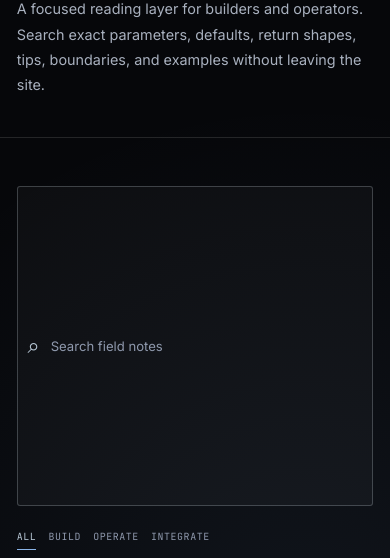
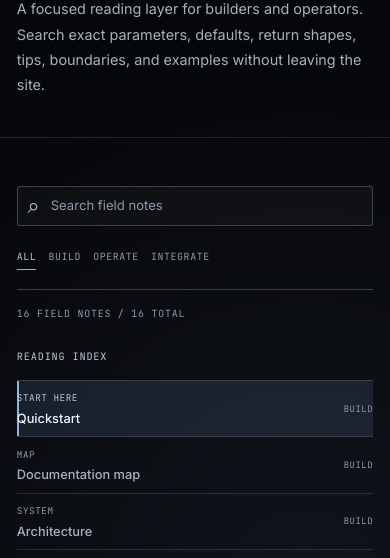
Before and after one commit to alertxsto/luminary-memory, a plain HTML site: page website/docs.html in a window 390 px wide. Shown: the part 269-827 px from the top of the page. Drawn offline with Linux system fonts and the light colour scheme.

Commit message:
fix(website): stop docs search box from stretching on mobile
In the column toolbar the base flex: 1 1 20rem treats flex-basis as height,
pushing the search box to 20rem (320px) tall on phones. That pushed the
filter tabs down and made the docs hero feel broken.

Collapse the search to a slim row (flex: none) inside the <=800px column
toolbar so it renders as a normal input on mobile. Desktop keeps the row
layout and is unchanged.

```diff
--- a/website/css/docs.css
+++ b/website/css/docs.css
@@ -582,6 +582,11 @@
   .docs-search {
     width: 100%;
     max-width: none;
+    /* In the column toolbar (<=800px) the base flex: 1 1 20rem treats
+       flex-basis as HEIGHT, stretching the search box to 20rem tall.
+       Collapse it so the box stays a slim input row on mobile. */
+    flex: none;
+    align-self: stretch;
   }
 
   .docs-layout {
```
